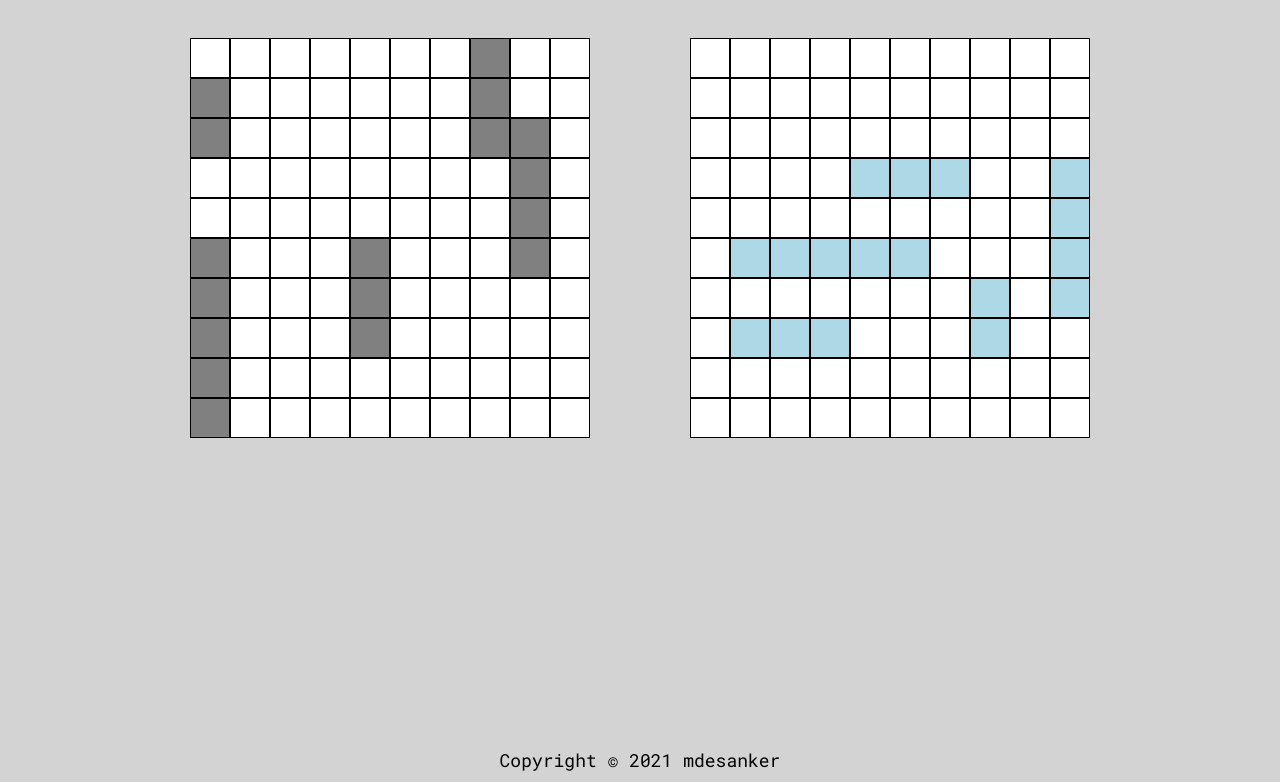
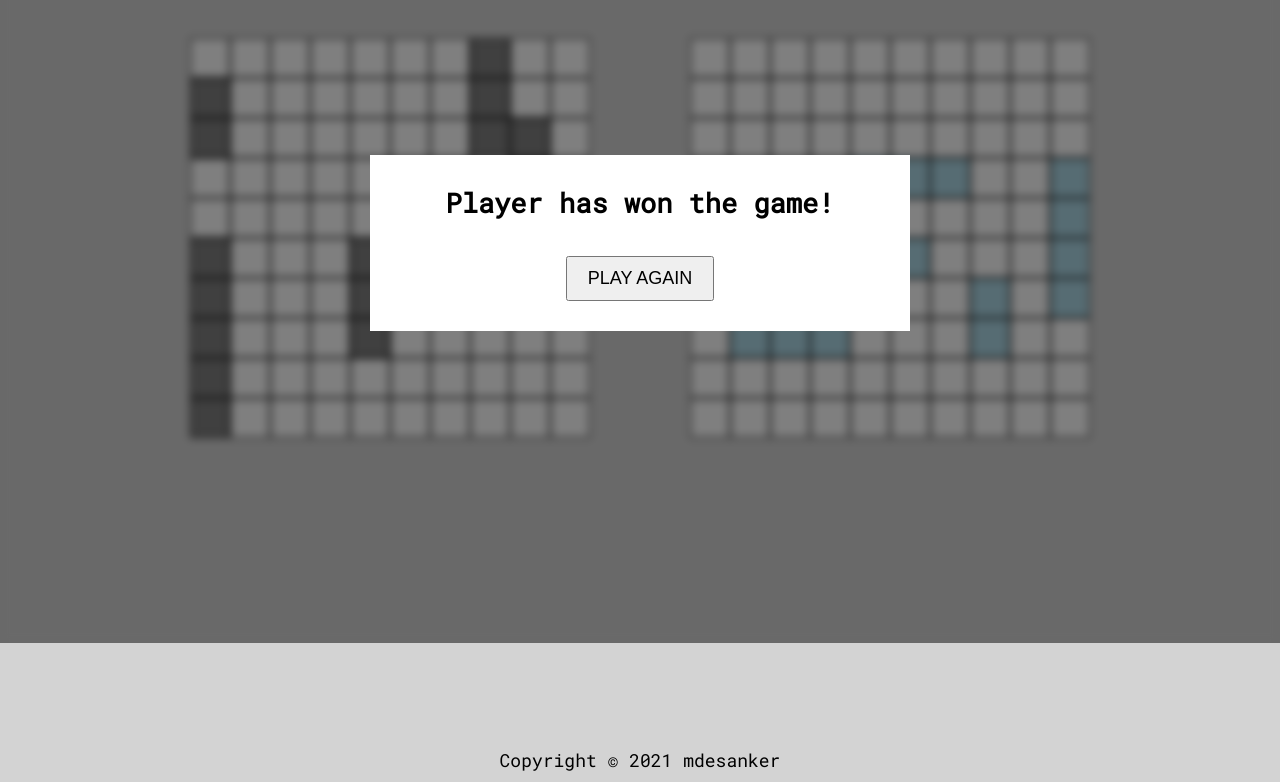
Before and after one commit to mdesanker/battleship, a plain HTML site: page index.html in a window 1280 px wide. Shown: the part 157-939 px from the top of the page. Drawn offline with Linux system fonts and the light colour scheme.

Commit message:
feat: add html and css for game over modal

```diff
--- a/index.html
+++ b/index.html
@@ -20,6 +20,13 @@
       <h1>Battleship</h1>
     </header>
     <main>
+      <div class="game-over">
+        <div class="modal-container">
+          <h2><span class="winner">Player</span> has won the game!</h2>
+          <button class="again-btn" type="button">Play Again</button>
+        </div>
+        <div class="overlay"></div>
+      </div>
       <div class="player-container">
         <div class="player-board">
           <div class="row">
```
Also changed, not shown: main.js (+1 -1 lines).
